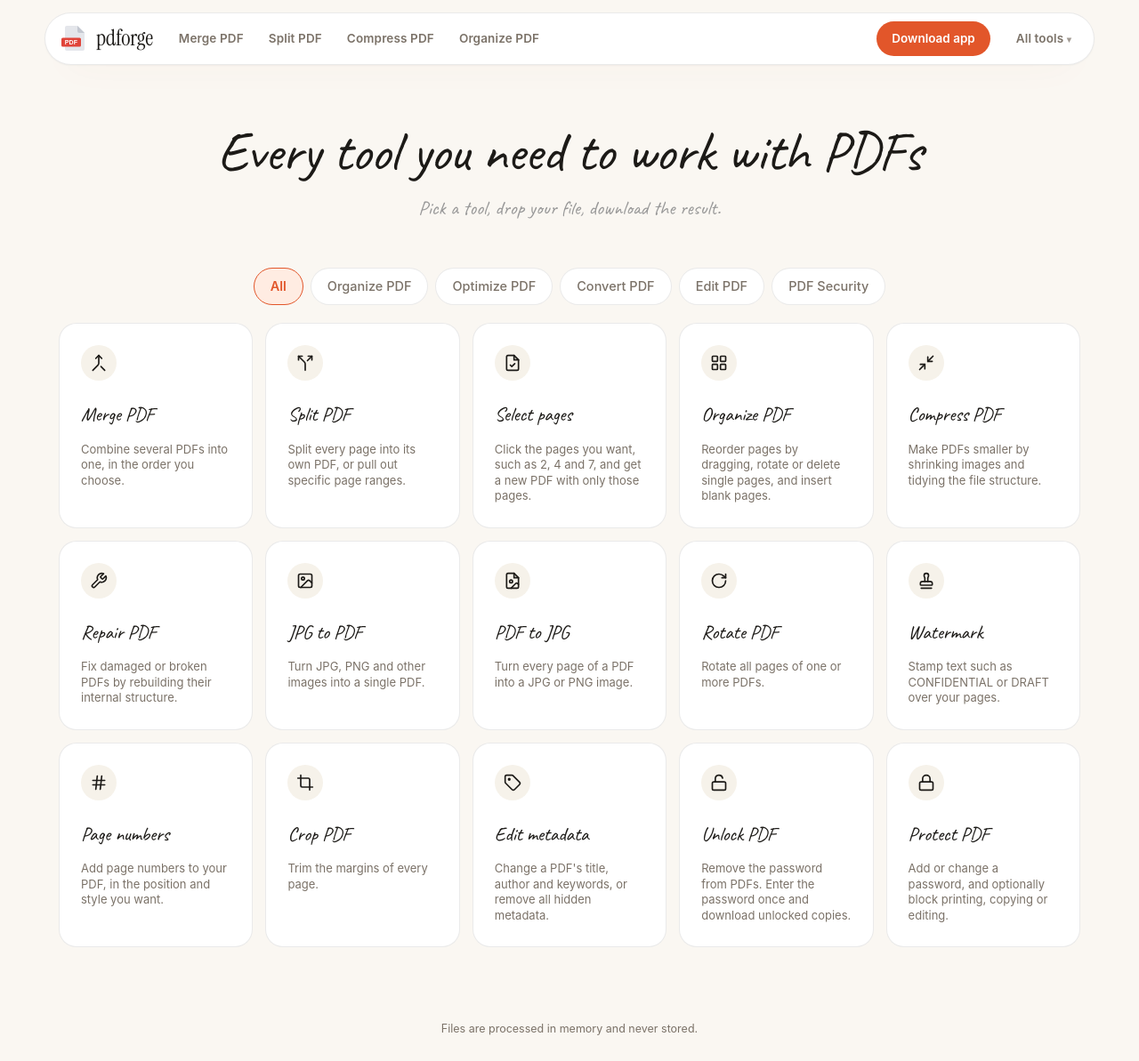
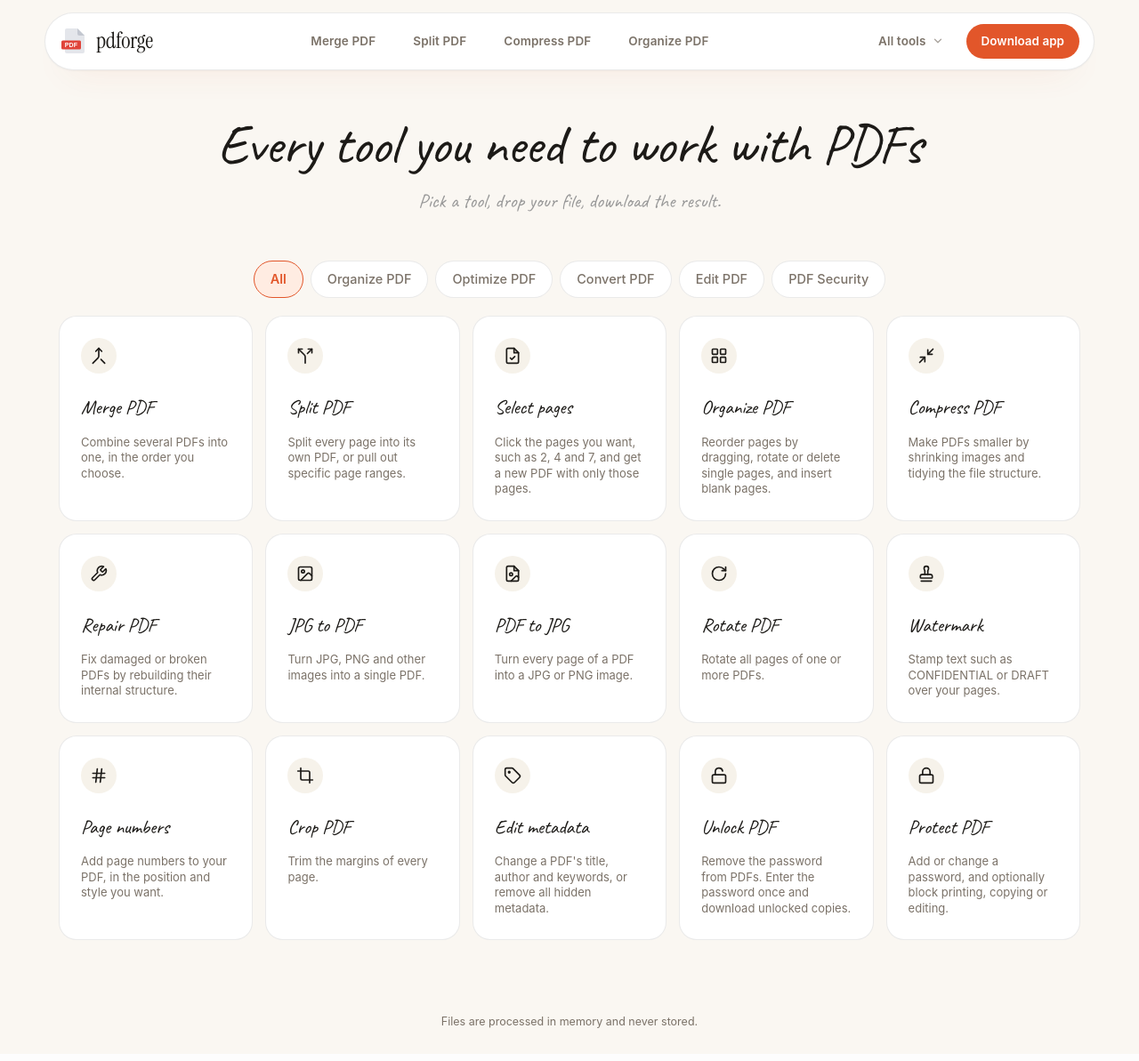
Before and after one commit to nmsheikh/pdforge, a Flask app: page / in a window 1280 px wide. Shown: the whole page at 89% size. After the commit the page ends 1156 px from the top, so only its background shows below. Run offline with Flask 3, Linux system fonts and the light colour scheme; some libraries are stand-ins or nearby versions.

Commit message:
Header from the canvas: centred nav, grouped actions, real chevron
- Brand left, tool links centred, actions right - laid out with flex so the
  spacing adapts instead of the fixed gaps the static artboard needed
- All tools sits before Download app, 12px apart, with an SVG chevron that
  flips when the menu opens (was a text arrow)
- Taller bar padding (12/16) and 16px between nav links; hero starts at 42px

Co-Authored-By: Claude Opus 5 <noreply@anthropic.com>

```diff
--- a/app.py
+++ b/app.py
@@ -221,7 +221,7 @@ RELEASES = "https://github.com/nmsheikh/pdforge/releases"
 RELEASES_PAGE = f"{RELEASES}/latest"
 RELEASES_API = "https://api.github.com/repos/nmsheikh/pdforge/releases/latest"
 # Bump this with each desktop release (desktop/package.json, tauri.conf.json, Cargo.toml).
-APP_VERSION = "3.1.4"
+APP_VERSION = "3.1.5"
 # Installer file names produced by the GitHub Actions release build (Tauri).
 DOWNLOAD_PATTERNS = {
     "mac-arm": r"_aarch64\.dmg$",
--- a/desktop/package.json
+++ b/desktop/package.json
@@ -1,7 +1,7 @@
 {
   "name": "pdforge-desktop",
   "private": true,
-  "version": "3.1.4",
+  "version": "3.1.5",
   "description": "pdforge desktop app (Tauri) with in-app PDF processing",
   "scripts": {
     "tauri": "tauri",
--- a/desktop/src-tauri/Cargo.toml
+++ b/desktop/src-tauri/Cargo.toml
@@ -1,6 +1,6 @@
 [package]
 name = "pdforge"
-version = "3.1.4"
+version = "3.1.5"
 description = "pdforge: every PDF tool you need, running on your own computer"
 edition = "2021"
 publish = false
--- a/desktop/src-tauri/tauri.conf.json
+++ b/desktop/src-tauri/tauri.conf.json
@@ -1,7 +1,7 @@
 {
   "$schema": "https://schema.tauri.app/config/2",
   "productName": "pdforge",
-  "version": "3.1.4",
+  "version": "3.1.5",
   "identifier": "com.nmsheikh.pdforge",
   "build": {
     "frontendDist": "../dist",
--- a/static/style.css
+++ b/static/style.css
@@ -82,7 +82,7 @@ body {
   flex-direction: column;
   -webkit-font-smoothing: antialiased;
 }
-main { flex: 1; width: 100%; max-width: 1180px; margin: 0 auto; padding: 56px 16px 56px; }
+main { flex: 1; width: 100%; max-width: 1180px; margin: 0 auto; padding: 42px 16px 56px; }
 h1 {
   font-family: var(--font-display); font-weight: 400; letter-spacing: -.01em;
   font-size: clamp(40px, 5.6vw, 63px); line-height: 1.33; margin: 0 0 4px; text-align: center;
@@ -97,24 +97,27 @@ h2 { font-family: var(--font-display); font-weight: 400; font-size: 30px; line-h
 
 /* ---------- Top bar (floating pill) ---------- */
 .topbar {
+  /* brand left, tool links centred, actions right - all of it fluid. */
   position: sticky; top: 14px; z-index: 20;
   display: flex; align-items: center; gap: 16px;
-  width: min(1180px, calc(100% - 28px)); margin: 14px auto 0; padding: 9px 12px 9px 16px;
+  width: min(1180px, calc(100% - 28px)); margin: 14px auto 0; padding: 12px 16px;
   background: var(--surface); border: 1px solid var(--border); border-radius: var(--pill);
   box-shadow: var(--shadow);
 }
 .brand { display: flex; align-items: center; gap: 9px; font-family: var(--font-wordmark); font-weight: 400; font-size: 25px; color: var(--text); text-decoration: none; letter-spacing: -.01em; }
 .logo { display: block; width: 32px; height: 32px; }
-.quicknav { display: flex; gap: 2px; }
+.quicknav { flex: 1; display: flex; justify-content: center; gap: 16px; min-width: 0; }
+.bar-actions { margin-left: auto; display: flex; align-items: center; gap: 12px; flex: none; }
 .quicknav a, .menu-btn {
   color: var(--muted); text-decoration: none; font-weight: 600; font-size: 13.5px;
   padding: 8px 13px; border-radius: var(--pill); letter-spacing: .01em;
 }
 .quicknav a:hover, .menu-btn:hover, .menu-btn[aria-expanded="true"] { background: var(--surface-2); color: var(--text); }
 .menu-wrap { flex: none; position: relative; }
-body[data-desktop="1"] .menu-wrap { margin-left: auto; } /* no Download button in the app */
 .menu-btn { background: none; border: none; cursor: pointer; font-family: inherit; }
-.chev { font-size: 10px; opacity: .7; }
+.chev { width: 14px; height: 14px; opacity: .65; transition: transform .16s ease; }
+.menu-btn { display: inline-flex; align-items: center; gap: 6px; }
+.menu-btn[aria-expanded="true"] .chev { transform: rotate(180deg); opacity: 1; }
 .mega {
   /* Drops down from the All tools button, right-aligned to it and capped to the viewport. */
   position: absolute; top: calc(100% + 10px); right: 0; z-index: 30;
@@ -133,7 +136,6 @@ body[data-desktop="1"] .menu-wrap { margin-left: auto; } /* no Download button i
 .mega-link:hover .mi { color: var(--accent); }
 @media (max-width: 860px) {
   .quicknav { display: none; }
-  .menu-wrap { margin-left: auto; }
   .mega { grid-template-columns: repeat(2, minmax(0, 1fr)); width: min(440px, calc(100vw - 32px)); }
 }
 
@@ -479,24 +481,23 @@ body[data-desktop="1"] .menu-wrap { margin-left: auto; } /* no Download button i
 
 /* ---------- Download app button / phone nudge ---------- */
 .get-app {
-  margin-left: auto; font: inherit; font-size: 13.5px; font-weight: 600; cursor: pointer; white-space: nowrap;
+  font: inherit; font-size: 13.5px; font-weight: 600; cursor: pointer; white-space: nowrap;
   padding: 9px 17px; border-radius: var(--pill); border: none; background: var(--accent); color: #fff;
 }
 .get-app:hover { background: var(--accent-hover); }
-.get-app + .menu-wrap { margin-left: 0; }
 .desktop-nudge {
-  display: none; margin-left: auto; flex-direction: column; align-items: flex-end; line-height: 1.2;
+  display: none; order: -1; flex-direction: column; align-items: flex-end; line-height: 1.2;
   background: none; border: none; padding: 2px 4px; cursor: pointer; font: inherit; font-size: 11px; color: var(--muted); text-align: right;
 }
 .desktop-nudge span:last-child { color: var(--accent); font-weight: 700; }
 body.phone .get-app { display: none !important; }
 body.phone .desktop-nudge { display: flex; }
-body.phone .desktop-nudge + .menu-wrap { margin-left: 0; }
 .narrow-only { display: none; }
 @media (max-width: 520px) {
   main { padding-top: 34px; }
   .chips { padding: 14px 0 18px; }
-  .topbar { padding: 8px 10px 8px 14px; gap: 8px; width: calc(100% - 20px); margin-top: 10px; }
+  .topbar { padding: 9px 12px; gap: 8px; width: calc(100% - 20px); margin-top: 10px; }
+  .bar-actions { gap: 8px; }
   .brand { font-size: 21px; }
   .logo { width: 28px; height: 28px; }
   .get-app { padding: 7px 13px; font-size: 13px; }
--- a/templates/index.html
+++ b/templates/index.html
@@ -13,13 +13,16 @@
     <img class="logo" src="{{ url_for('static', filename='logo.svg') }}" alt="" width="40" height="40"><span>pdforge</span>
   </a>
   <nav class="quicknav" id="quickNav" aria-label="Popular tools"></nav>
-  <button class="get-app web-only" id="getAppBtn"><span class="wide-only">Download</span><span class="narrow-only">Get</span> app</button>
-  <button class="desktop-nudge web-only" id="nudgeBtn" aria-label="Big files? Use pdforge on a computer"><span>Big files?</span><span>Use a computer</span></button>
-  <div class="menu-wrap">
-    <button class="menu-btn" id="menuBtn" aria-expanded="false" aria-controls="megaMenu">
-      All tools <span class="chev" aria-hidden="true">▾</span>
-    </button>
-    <div class="mega" id="megaMenu" hidden></div>
+  <div class="bar-actions">
+    <div class="menu-wrap">
+      <button class="menu-btn" id="menuBtn" aria-expanded="false" aria-controls="megaMenu">
+        All tools
+        <svg class="chev" viewBox="0 0 24 24" fill="none" stroke="currentColor" stroke-width="2.2" stroke-linecap="round" stroke-linejoin="round" aria-hidden="true"><path d="m6 9 6 6 6-6"/></svg>
+      </button>
+      <div class="mega" id="megaMenu" hidden></div>
+    </div>
+    <button class="get-app web-only" id="getAppBtn"><span class="wide-only">Download</span><span class="narrow-only">Get</span> app</button>
+    <button class="desktop-nudge web-only" id="nudgeBtn" aria-label="Big files? Use pdforge on a computer"><span>Big files?</span><span>Use a computer</span></button>
   </div>
 </header>
 
```
Also changed, not shown: 1 other file.
